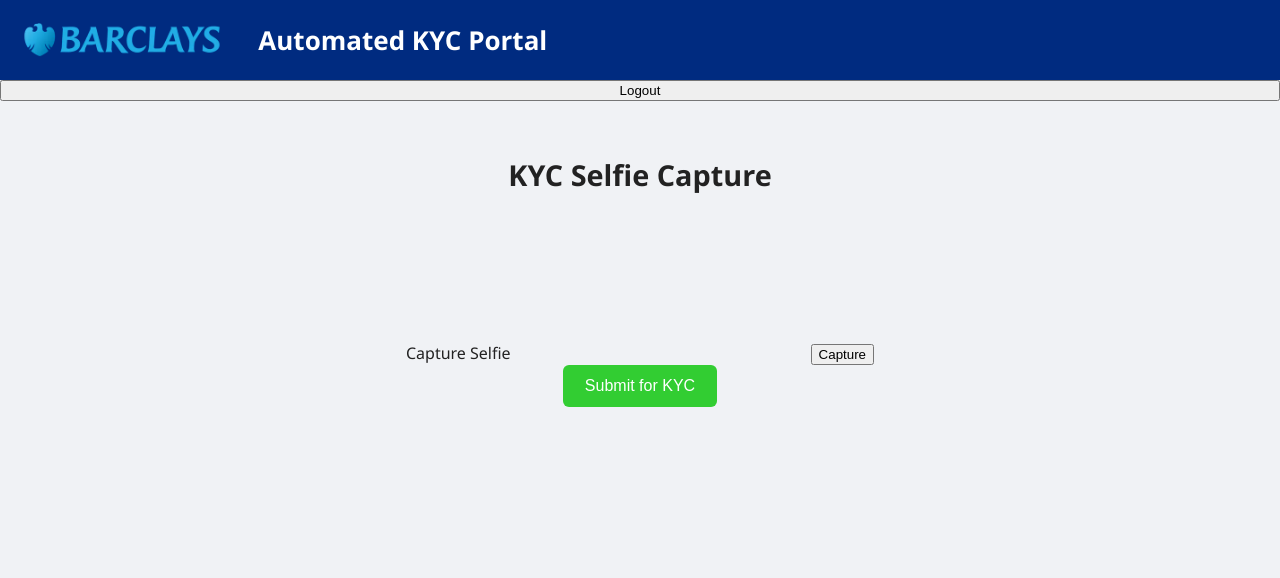
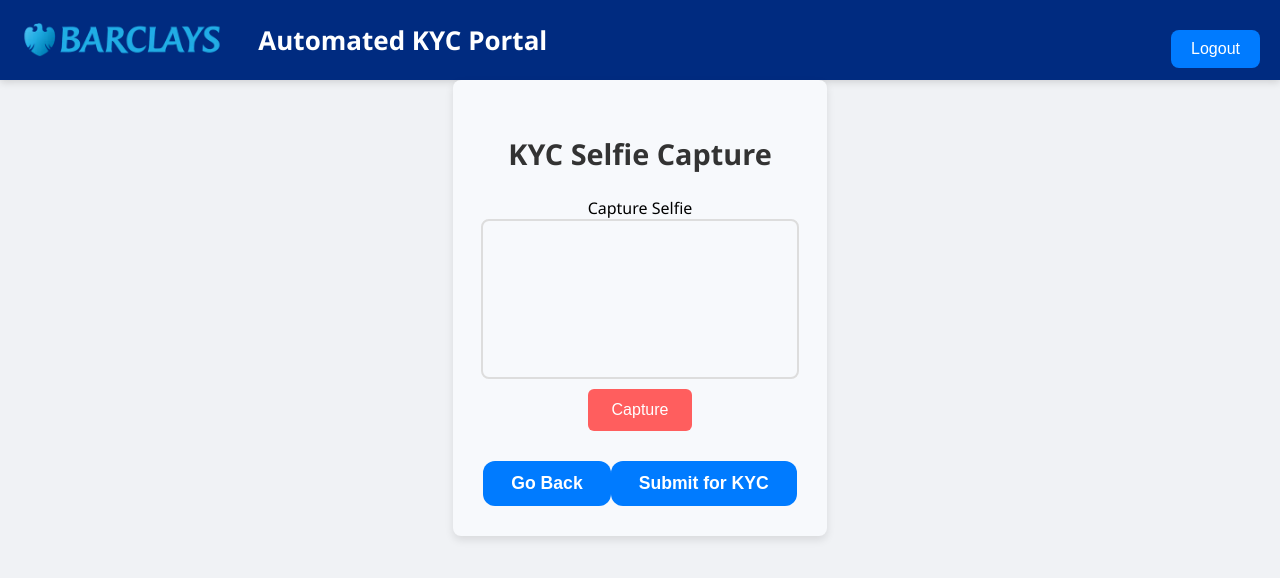
Before and after one commit to RohanRanjan501/Kyc-app, a React (Vite) app in the folder kyc-app/: page /upload in a window 1280 px wide. Shown: the top 578 px of the page. Built offline with nearby package versions, Linux system fonts and the light colour scheme; no server answers.

Commit message:
Adding success and failure scenario

```diff
--- a/kyc-app/src/App.tsx
+++ b/kyc-app/src/App.tsx
@@ -6,6 +6,8 @@ import UploadPage from './pages/UploadPage';
 import AppBar from './components/AppBar';
 import FormPage from './pages/FormPage';
 import DetailsPage from "./pages/DetailsPage.tsx";
+import SuccessPage from './pages/SucessPage.tsx';
+import FailurePage from './pages/FailurePage.tsx';
 
 const App = () => (
     <div className="app-container">
@@ -16,6 +18,8 @@ const App = () => (
             <Route path="/form" element={<FormPage />} />
             <Route path="/details" element={<DetailsPage />} />
             <Route path="/upload" element={<UploadPage />} />
+            <Route path="/success" element={<SuccessPage />} />
+            <Route path="/failure" element={<FailurePage />} />
 
         </Routes>
     </div>
--- a/kyc-app/src/pages/HomePage.tsx
+++ b/kyc-app/src/pages/HomePage.tsx
@@ -1,6 +1,7 @@
 import React from 'react';
 import { useNavigate } from 'react-router-dom';
 import './HomePage.css';
+import { speakText } from '../components/SpeechService';
 
 const HomePage = () => {
     const navigate = useNavigate();
@@ -8,6 +9,7 @@ const HomePage = () => {
     const handleStartKYC = () => {
         navigate('/form');
     };
+
 
     return (
         <div className="home-container">
--- a/kyc-app/src/pages/UploadPage.css
+++ b/kyc-app/src/pages/UploadPage.css
@@ -1,88 +1,111 @@
+/* UploadPage.css */
+
 .upload-container {
-    max-width: 700px;
-    margin: 30px auto;
-    text-align: center;
-    font-family: 'Segoe UI', Tahoma, Geneva, Verdana, sans-serif;
-    color: #222;
+    max-width: 600px;
+    margin: 0 auto;
+    padding: 30px;
+    border-radius: 8px;
+    background-color: #f7f9fc;
+    box-shadow: 0 4px 8px rgba(0, 0, 0, 0.1);
   }
 
   .title {
+    text-align: center;
     font-size: 1.8rem;
-    margin-bottom: 15px;
-    font-weight: 600;
+    color: #333;
   }
 
-.webcam-wrapper {
-    position: relative;
-    margin: 0 auto;
-    width: 640px;
-    height: 480px;
-    border: 3px solid limegreen;
-    border-radius: 10px;
-    box-shadow: 0 0 15px rgba(50, 205, 50, 0.7);
-    overflow: hidden;
-    background: black;
+  .form-section {
+    margin-top: 20px;
   }
 
-.webcam-video {
-    width: 640px !important;
-    height: 480px !important;
-    object-fit: cover;
-    display: block;
+  .input-group {
+    display: flex;
+    flex-direction: column;
+    align-items: center;
   }
 
-.overlay-canvas {
-    position: absolute;
-    top: 0;
-    left: 0;
-    width: 640px !important;
-    height: 480px !important;
-    pointer-events: none;
+  input,
+  button {
+    font-size: 1rem;
+    padding: 12px 24px;
+    border-radius: 6px;
+    margin-top: 10px;
+    border: none;
+    cursor: pointer;
   }
 
-.button-row {
-    margin-top: 20px;
-    display: flex;
-    justify-content: center;
-    gap: 15px;
+  .secondary-button {
+    background-color: #ff5e5e;
+    color: #fff;
   }
 
-.capture-button,
-.submit-button {
-    background-color: limegreen;
-    border: none;
-    color: white;
-    padding: 12px 22px;
-    font-size: 1rem;
-    border-radius: 6px;
-    cursor: pointer;
-    transition: background-color 0.25s ease;
+  .secondary-button:hover {
+    background-color: #e84f4f;
   }
 
-.capture-button:hover,
-.submit-button:hover {
-    background-color: #32cd32;
+  .submit-button {
+    background-color: #4CAF50;
+    color: #fff;
+    font-weight: bold;
+    width: 100%;
+    margin-top: 20px;
   }
 
-.error-message {
-    color: #d32f2f;
-    margin-bottom: 12px;
-    font-weight: 600;
+  .submit-button:disabled {
+    background-color: #ccc;
+    cursor: not-allowed;
   }
 
-.success-message {
-    color: #388e3c;
-    margin-bottom: 12px;
-    font-weight: 600;
+  .webcam {
+    width: 100%;
+    max-width: 400px;
+    height: auto;
+    border: 2px solid #ddd;
+    border-radius: 8px;
   }
 
-.preview-section {
-    margin-top: 25px;
+  .preview {
+    width: 100%;
+    max-width: 400px;
+    height: auto;
+    border-radius: 8px;
+    margin-top: 20px;
+    box-shadow: 0 4px 8px rgba(0, 0, 0, 0.1);
   }
 
-.preview-image {
-    width: 320px;
-    height: auto;
+  .logout-button {
+    position: absolute;
+    top: 20px;
+    right: 20px;
+    padding: 10px 20px;
+    background-color: #007BFF;
+    color: #fff;
+    border: none;
+    cursor: pointer;
+    font-size: 1rem;
     border-radius: 8px;
-    box-shadow: 0 0 12px rgba(50, 205, 50, 0.8);
   }
+
+  .logout-button:hover {
+    background-color: #0056b3;
+  }
+
+  .buttons-row {
+    display: flex;
+    justify-content: space-between; /* This will push the buttons to the edges */
+    grid-column: span 2; /* Ensure it spans the full width of the form */
+    margin-top: 20px; /* Add some space above the buttons */
+}
+
+#confirm-button {
+    background-color: #007bff;
+    color: white;
+    font-weight: 700;
+    font-size: 1.1rem;
+    padding: 12px 28px;
+    border: none;
+    border-radius: 12px;
+    cursor: pointer;
+    transition: background-color 0.3s ease;
+}
--- a/kyc-app/src/pages/UploadPage.tsx
+++ b/kyc-app/src/pages/UploadPage.tsx
@@ -1,145 +1,33 @@
-// import React, { useState, useRef, useEffect } from 'react';
-// import Webcam from 'react-webcam';
-// import * as faceapi from 'face-api.js';
-// import './UploadPage.css';
-//
-// const UploadPage = () => {
-//     const webcamRef = useRef<Webcam>(null);
-//     const canvasRef = useRef<HTMLCanvasElement>(null);
-//     const [webcamReady, setWebcamReady] = useState(false);
-//     const [webcamImg, setWebcamImg] = useState<string | null>(null);
-//     const [error, setError] = useState<string | null>(null);
-//     const [successMessage, setSuccessMessage] = useState<string | null>(null);
-//
-//     // Load face-api models on mount
-//     useEffect(() => {
-//         const loadModels = async () => {
-//             const MODEL_URL = process.env.PUBLIC_URL + '/models';
-//             await faceapi.nets.tinyFaceDetector.loadFromUri(MODEL_URL);
-//             setWebcamReady(true);
-//         };
-//         loadModels();
-//     }, []);
-//
-//     // Face detection & drawing loop
-//     useEffect(() => {
-//         let intervalId: NodeJS.Timeout;
-//
-//         if (webcamReady) {
-//             intervalId = setInterval(async () => {
-//                 if (
-//                     webcamRef.current &&
-//                     webcamRef.current.video &&
-//                     canvasRef.current
-//                 ) {
-//                     const video = webcamRef.current.video;
-//                     const canvas = canvasRef.current;
-//                     const displaySize = {
-//                         width: video.videoWidth,
-//                         height: video.videoHeight,
-//                     };
-//                     faceapi.matchDimensions(canvas, displaySize);
-//                     const detections = await faceapi.detectAllFaces(
-//                         video,
-//                         new faceapi.TinyFaceDetectorOptions()
-//                     );
-//                     const resizedDetections = faceapi.resizeResults(detections, displaySize);
-//
-//                     const ctx = canvas.getContext('2d');
-//                     if (!ctx) return;
-//                     ctx.clearRect(0, 0, canvas.width, canvas.height);
-//
-//                     resizedDetections.forEach(detection => {
-//                         const { x, y, width, height } = detection.box;
-//                         ctx.strokeStyle = 'limegreen';
-//                         ctx.lineWidth = 3;
-//                         ctx.strokeRect(x, y, width, height);
-//                     });
-//                 }
-//             }, 100);
-//         }
-//
-//         return () => clearInterval(intervalId);
-//     }, [webcamReady]);
-//
-//     const capture = () => {
-//         const imageSrc = webcamRef.current?.getScreenshot();
-//         if (imageSrc) {
-//             setWebcamImg(imageSrc);
-//             setSuccessMessage(null);
-//             setError(null);
-//         }
-//     };
-//
-//     const handleSubmit = () => {
-//         if (!webcamImg) {
-//             setError("Please capture a selfie before submitting.");
-//             setSuccessMessage(null);
-//             return;
-//         }
-//         setSuccessMessage("Selfie submitted successfully!");
-//         setError(null);
-//     };
-//
-//     return (
-//         <div className="upload-container">
-//             <h2 className="title">KYC Selfie Capture</h2>
-//
-//             {error && <div className="error-message">{error}</div>}
-//             {successMessage && <div className="success-message">{successMessage}</div>}
-//
-//             <div className="webcam-wrapper">
-//                 <Webcam
-//                     audio={false}
-//                     ref={webcamRef}
-//                     screenshotFormat="image/jpeg"
-//                     width={640}
-//                     height={480}
-//                     videoConstraints={{ width: 640, height: 480, facingMode: 'user' }}
-//                     className="webcam-video"
-//                 />
-//                 <canvas ref={canvasRef} className="overlay-canvas" />
-//             </div>
-//
-//             <div className="button-row">
-//                 <button className="capture-button" onClick={capture}>
-//                     Capture Selfie
-//                 </button>
-//                 <button className="submit-button" onClick={handleSubmit}>
-//                     Submit
-//                 </button>
-//             </div>
-//
-//             {webcamImg && (
-//                 <div className="preview-section">
-//                     <h3>Captured Selfie Preview:</h3>
-//                     <img src={webcamImg} alt="Captured selfie" className="preview-image" />
-//                 </div>
-//             )}
-//         </div>
-//     );
-// };
-//
-// export default UploadPage;
-
 import React, { useState, useRef } from 'react';
-import { useNavigate } from 'react-router-dom';
+import { useNavigate, useLocation } from 'react-router-dom';
 import Webcam from 'react-webcam';
 import './UploadPage.css';
 
 const UploadPage: React.FC = () => {
-    const [webcamImg, setWebcamImg] = useState<string | null>(null);
+
+  const [webcamImg, setWebcamImg] = useState<string | undefined>(undefined); // Updated state type
   const [loading, setLoading] = useState<boolean>(false);
+  const [isCameraActive, setIsCameraActive] = useState<boolean>(true); // Control webcam state
   const webcamRef = useRef<Webcam>(null);
+  const { state } = useLocation();
   const navigate = useNavigate();
 
+  // Capture image from webcam
   const capture = () => {
     const imageSrc = webcamRef.current?.getScreenshot();
     if (imageSrc) {
       setWebcamImg(imageSrc);
+      setIsCameraActive(false); // Stop webcam after capture
     }
   };
 
+  // Retake the picture
+  const retake = () => {
+    setWebcamImg(undefined); // Reset to undefined for clearer state management
+    setIsCameraActive(true); // Re-enable webcam for retake
+  };
+
+  // Convert data URL to Blob (required for file uploads)
   const dataURLtoBlob = (dataurl: string): Blob => {
     const arr = dataurl.split(',');
     const mime = arr[0].match(/:(.*?);/)![1];
@@ -152,6 +40,31 @@ const UploadPage: React.FC = () => {
     return new Blob([u8arr], { type: mime });
   };
 
+  const handleBack = () => {
+    navigate('/details');
+};
+
+  const finalSubmit = async ()=>{
+    if (!webcamImg) {
+        alert("Please capture a selfie before submitting");
+        return;
+      }
+
+      console.log(state?.formData);
+
+      setLoading(true);
+      if(state?.formData?.fullName == "Harsh Gada"){
+            navigate('/success');
+        } else{
+            navigate('/failure');
+        }
+        setLoading(false);
+
+}
+
+
+
+  // Handle form submission
   const handleSubmit = async () => {
     if (!webcamImg) {
       alert("Please capture a selfie before submitting");
@@ -159,10 +72,11 @@ const UploadPage: React.FC = () => {
     }
 
     setLoading(true);
-
     const formData = new FormData();
     const selfieBlob = dataURLtoBlob(webcamImg);
+    const documentData = state?.formData?.aadhaarFile
     formData.append("selfie", selfieBlob, "selfie.jpg");
+    formData.append("document", documentData , "document.jpg" )
 
     try {
       const res = await fetch("http://localhost:5000/kyc", {
@@ -173,9 +87,11 @@ const UploadPage: React.FC = () => {
       const result = await res.json();
 
       if (res.ok) {
-                alert("KYC Submitted Successfully:\n" + JSON.stringify(result, null, 2));
+        console.log("KYC Submitted Successfully:\n" + JSON.stringify(result, null, 2));
+        navigate('/success');
       } else {
-                alert("Submission failed: " + (result.error || 'Unknown error'));
+        console.log("Submission failed: " + (result.error || 'Unknown error'));
+        navigate('/failure');
       }
     } catch (error: any) {
       alert("Error submitting data: " + error.message);
@@ -185,6 +101,7 @@ const UploadPage: React.FC = () => {
     }
   };
 
+  // Handle logout
   const handleLogout = () => {
     // Perform any logout cleanup here
     navigate('/');
@@ -202,32 +119,36 @@ const UploadPage: React.FC = () => {
         <div className="form-section">
           <div className="input-group">
             <label>Capture Selfie</label>
+            {isCameraActive ? (
               <Webcam
                 audio={false}
                 ref={webcamRef}
                 screenshotFormat="image/jpeg"
                 className="webcam"
+                onUserMediaError={() => alert('Camera access denied.')}
               />
-                        <button className="secondary-button" onClick={capture}>
-                            Capture
-                        </button>
-                        {webcamImg && (
+            ) : (
               <img
                 src={webcamImg}
                 alt="Captured selfie"
                 className="preview"
               />
             )}
+            {isCameraActive ? (
+              <button className="secondary-button" onClick={capture}>
+                Capture
+              </button>
+            ) : (
+              <button className="secondary-button" onClick={retake}>
+                Retake Photo
+              </button>
+            )}
           </div>
         </div>
-
-                <button
-                    className="submit-button"
-                    onClick={handleSubmit}
-                    disabled={!webcamImg || loading}
-                >
-                    {loading ? 'Submitting...' : 'Submit for KYC'}
-                </button>
+        <footer className="buttons-row">
+                <button id="confirm-button" onClick={handleBack}>Go Back</button>
+                <button id="confirm-button" onClick={finalSubmit} disabled={webcamImg === undefined || loading}>{loading ? 'Submitting...' : 'Submit for KYC'}</button>
+        </footer>
       </div>
     </>
   );
```
Also changed, not shown: kyc-app/src/pages/FailurePage.css (added, +37 -0 lines), kyc-app/src/pages/FailurePage.tsx (added, +29 -0 lines), kyc-app/src/pages/SuccessPage.css (added, +31 -0 lines), kyc-app/src/pages/SucessPage.tsx (added, +25 -0 lines). Lines whose indentation alone changed are shown as unchanged.
